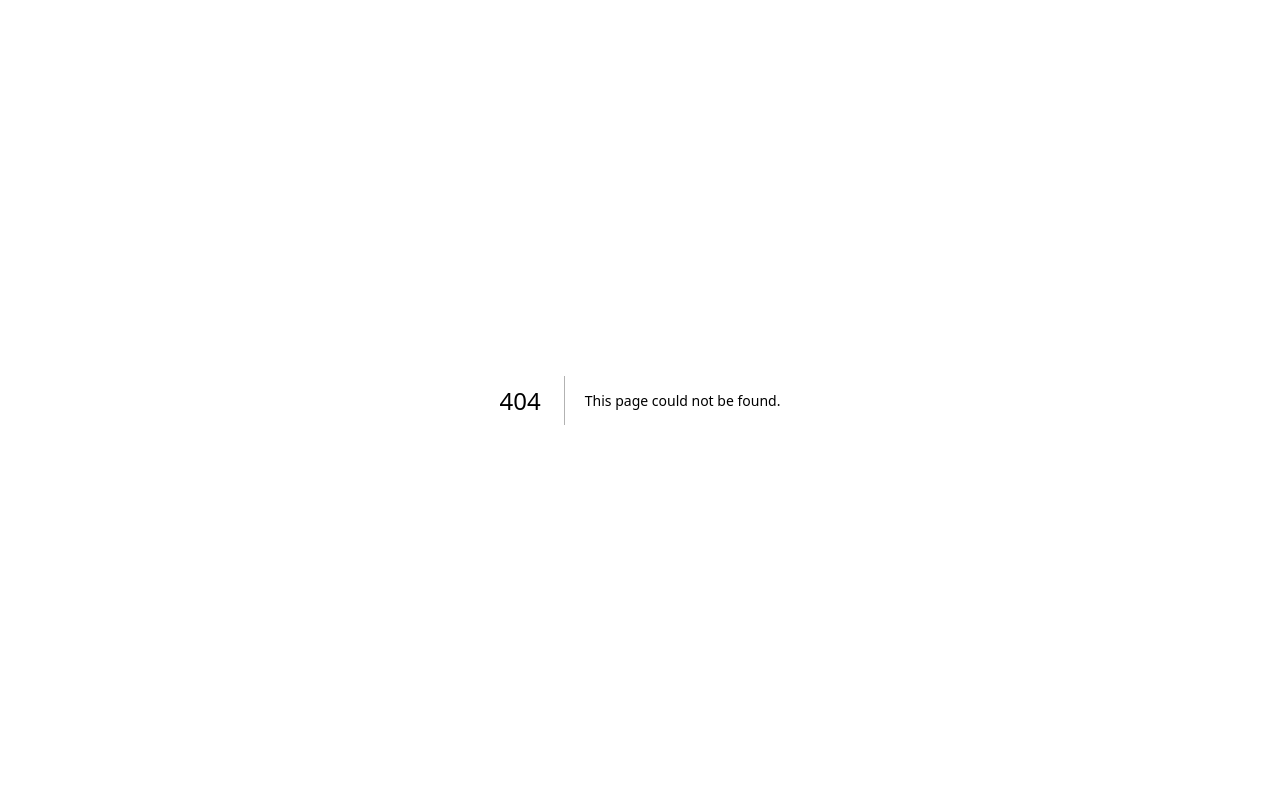
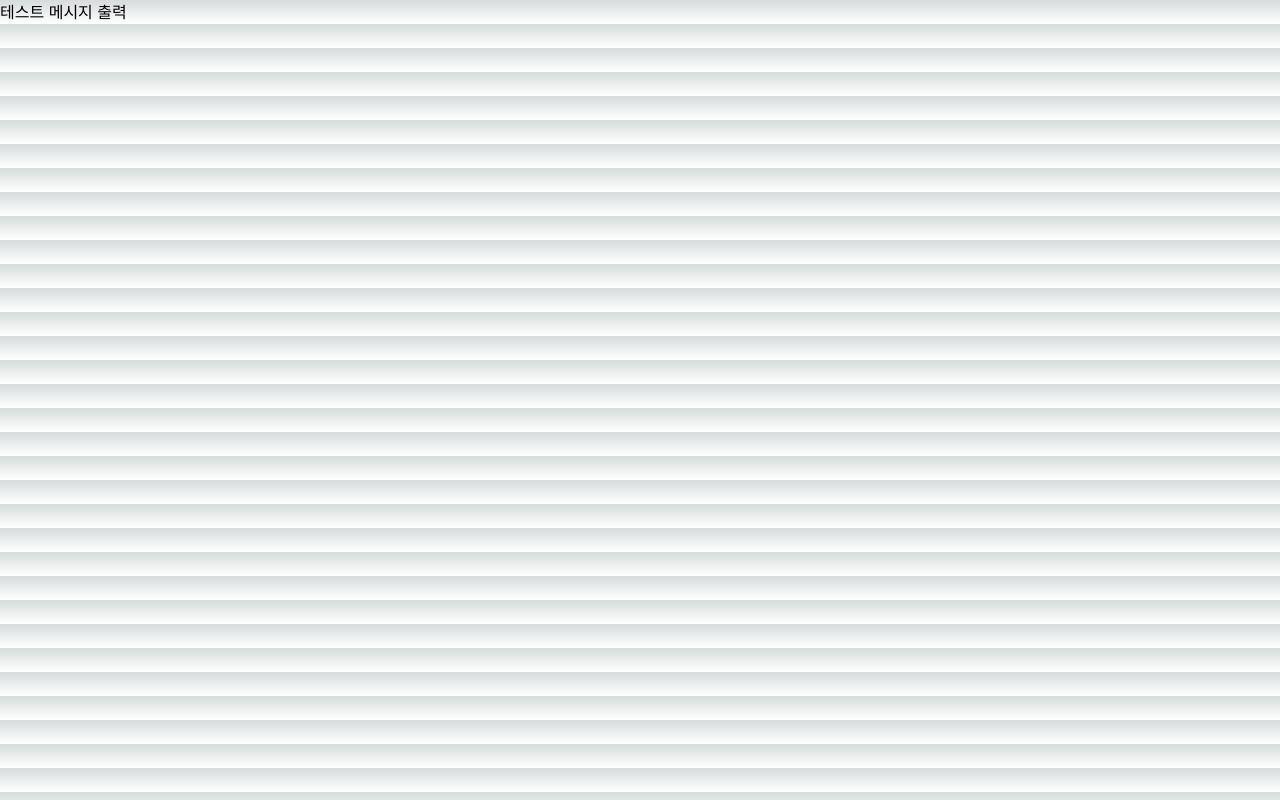
Before and after one commit to personarpgg/20231229-TEST, a Next.js app in the folder my-next-app/: page /components in a window 1280 px wide. Before the commit this address had no page. Built offline with nearby package versions, Linux system fonts and the light colour scheme.

Commit message:
check : NextJS 텍스트 페이지 구현

```diff
--- /dev/null
+++ b/my-next-app/app/components/layout.tsx
@@ -0,0 +1,21 @@
+import type { Metadata } from 'next'
+import { Inter } from 'next/font/google'
+
+const inter = Inter({ subsets: ['latin'] })
+
+export const metadata: Metadata = {
+  title: 'Create Next App',
+  description: 'Generated by create next app',
+}
+
+export default function RootLayout({
+  children,
+}: {
+  children: React.ReactNode
+}) {
+  return (
+    <html lang="en">
+      <body className={inter.className}>{children}</body>
+    </html>
+  )
+}
--- /dev/null
+++ b/my-next-app/app/components/page.tsx
@@ -0,0 +1,5 @@
+export default function home(){
+
+return <div>테스트 메시지 출력</div>
+
+}
```
Also changed, not shown: my-next-app/testPage/style.css (added).
